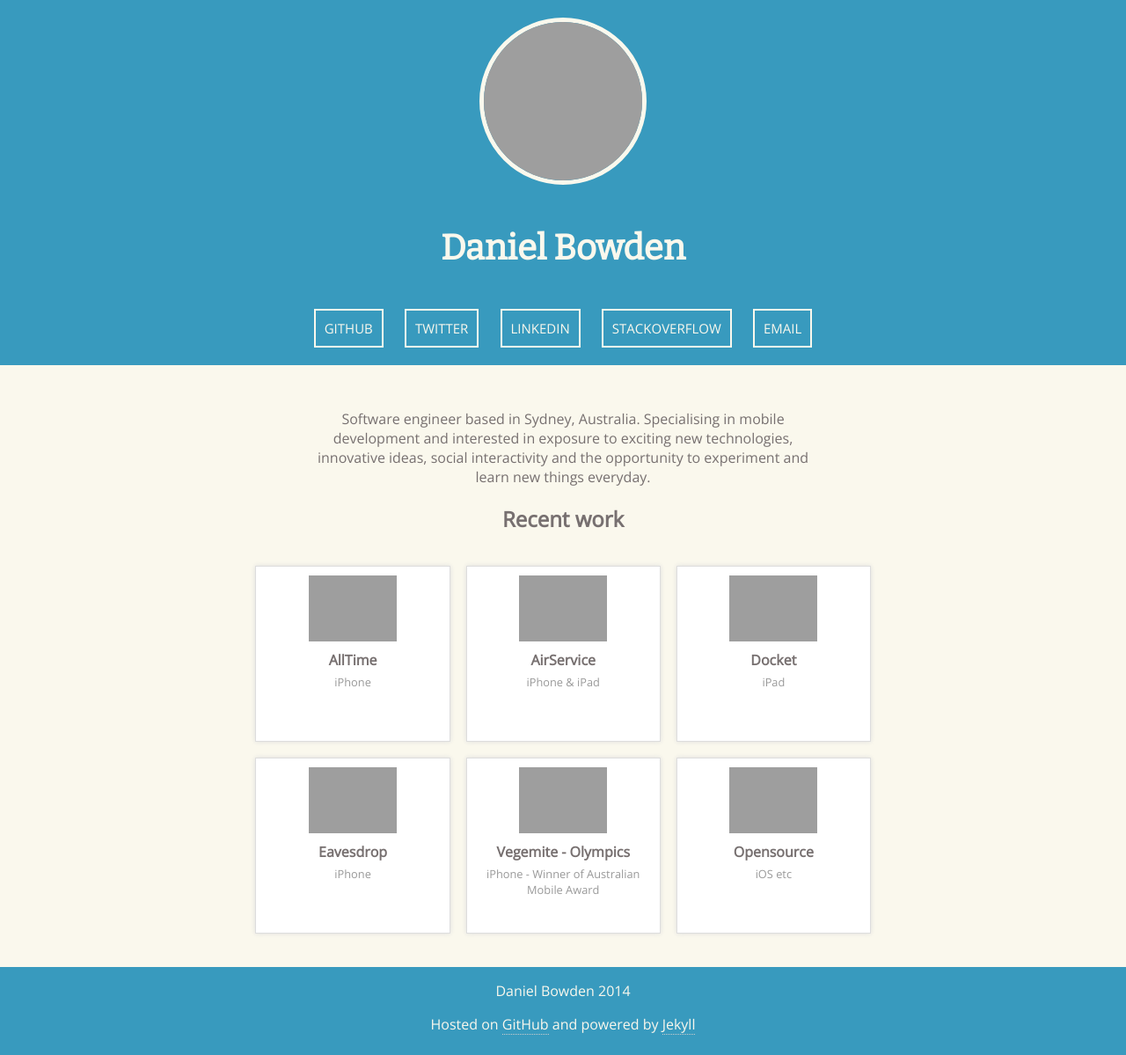
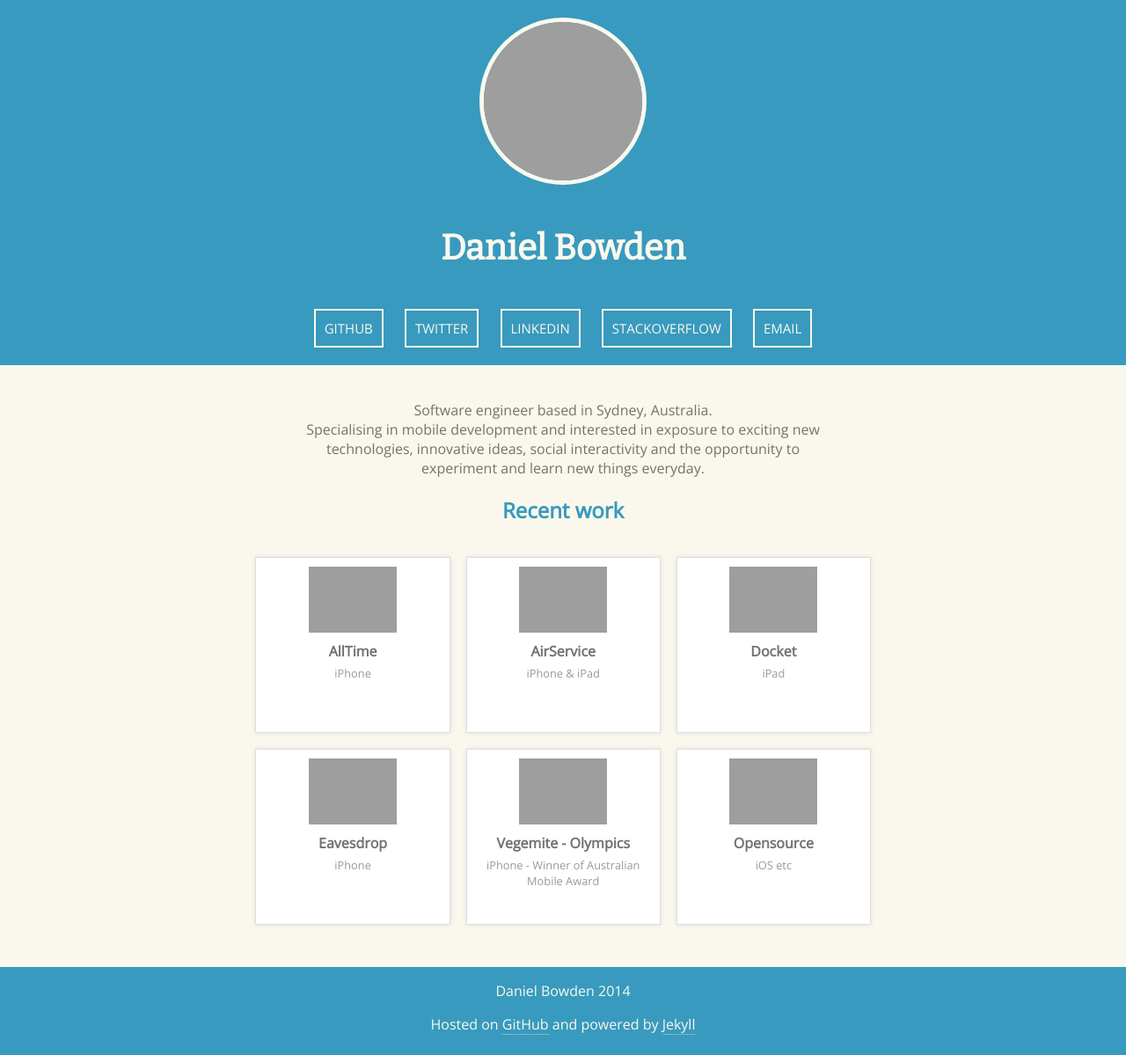
Before and after one commit to danielbowden/danielbowden.github.io, a Jekyll site: the page built from index.html, in a window 1280 px wide. Shown: the whole page at 88% size. Built offline with Jekyll 4.4.1, drawn with Linux system fonts in a browser that asks for light colours.

Commit message:
About me complete

```diff
--- a/assets/css/main.css
+++ b/assets/css/main.css
@@ -1,10 +1,3 @@
-
-	/*
-		background: 389abe;
-		accent: 146d8d ;
-		content: fffadc;
-	*/
-
 html, body, section {
 	margin: 0;
 	padding: 0;
@@ -37,6 +30,10 @@
     vertical-align:baseline;
     background:transparent;
     text-decoration:none;
+}
+
+#emphasis {
+	color: #389abe;
 }
 
 /* Header content */
@@ -101,14 +98,14 @@
 	text-align: center;
 	margin-left: 20px;
 	margin-right: 20px;
-	margin-top: 50px;
+	margin-top: 40px;
 	margin-bottom: 20px;
 	padding-bottom: 100px; /*footer height*/
 }
 
 .about-me p {
 	color: #777070;
-	max-width: 580px;
+	max-width: 600px;
 	margin: 0 auto;
 }
 
@@ -119,7 +116,7 @@
 }
 
 .my-work h2 {
-	color: #777070;
+	color: #389abe;
 }
 
 .my-work ul {
--- a/index.html
+++ b/index.html
@@ -6,7 +6,7 @@
 ---
 
 <div class="about-me">
-	<p>{{ site.owner.bio }}</p>
+	<p>Software engineer based in Sydney, Australia.<br/>Specialising in mobile development and interested in exposure to exciting new technologies, innovative ideas, social interactivity and the opportunity to experiment and learn new things everyday.</p>
 </div>
 <div class="my-work">
 	<h2>Recent work</h2>
```
